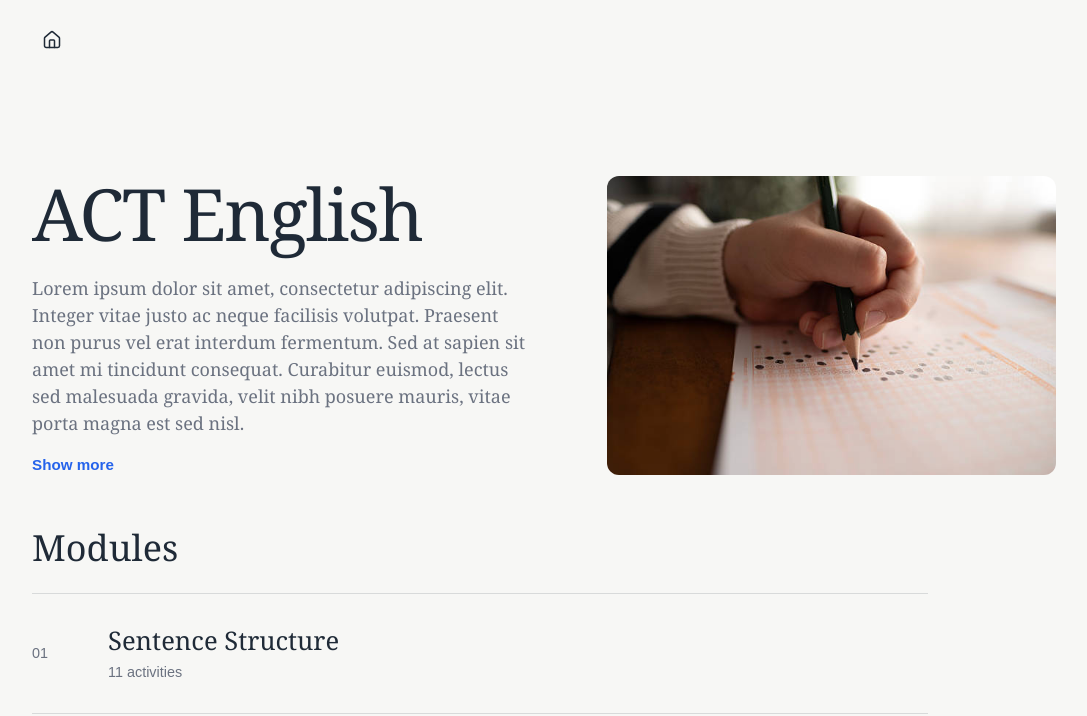
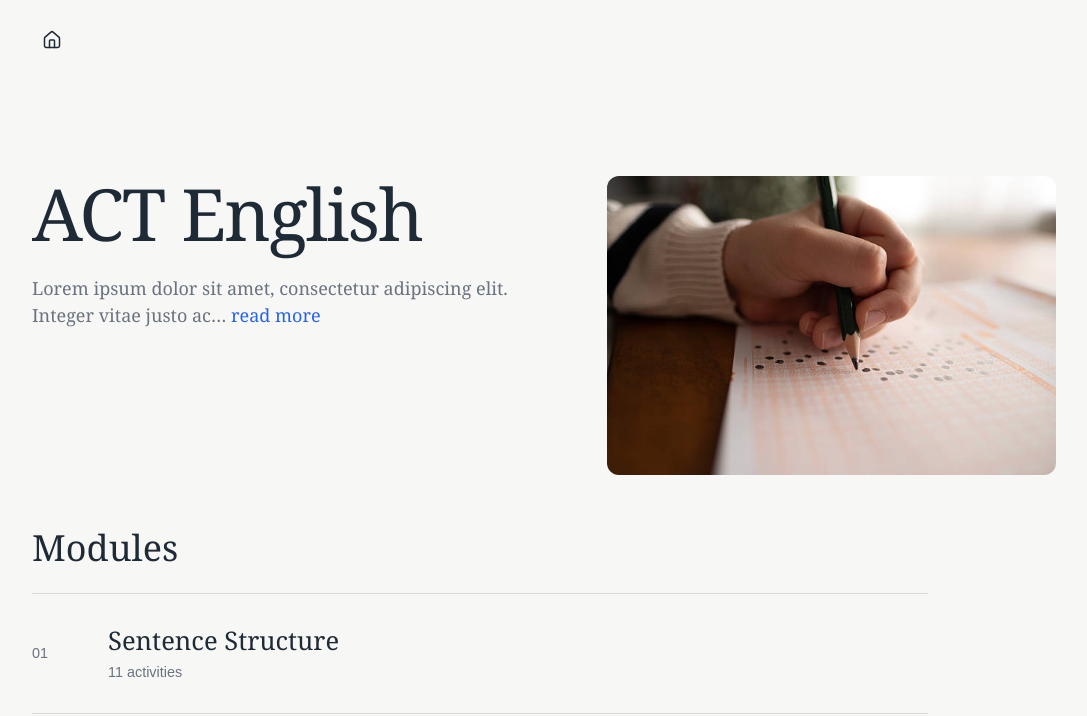
Before and after one commit to matt-mcwilliams/act-software-course, a Next.js app: page /courses/act-english in a window 1280 px wide. Shown: the top 716 px of the page, without its empty margins (96-1183 px from the left). Built offline with nearby package versions, Linux system fonts and the light colour scheme.

Commit message:
Place course description toggle inline with preview

```diff
--- a/src/app/globals.css
+++ b/src/app/globals.css
@@ -127,15 +127,8 @@ a:focus-visible {
 }
 
 .course-hero-copy {
-  display: flex;
   width: 100%;
   min-width: 0;
-  min-height: 0;
-  flex-direction: column;
-}
-
-.course-hero-copy--covered {
-  aspect-ratio: 5 / 3;
 }
 
 .course-long-description {
@@ -143,12 +136,6 @@ a:focus-visible {
   color: var(--color-muted);
   font-size: 1.125rem;
   line-height: 1.5;
-}
-
-.course-hero-copy--covered .course-long-description {
-  flex: 1 1 auto;
-  min-height: 0;
-  overflow: hidden;
 }
 
 .course-long-description p {
@@ -159,28 +146,13 @@ a:focus-visible {
   margin-bottom: 0;
 }
 
-.course-hero-copy--covered.course-hero-copy--expanded {
-  aspect-ratio: auto;
-}
-
-.course-hero-copy--covered.course-hero-copy--expanded .course-long-description {
-  flex: 0 0 auto;
-  overflow: visible;
-}
-
 .course-description-toggle {
-  align-self: flex-start;
-  flex: 0 0 auto;
-  margin-top: var(--space-4);
   padding: 0;
   border: 0;
   background: transparent;
   color: #2563eb;
   cursor: pointer;
-  font-family: var(--font-ui);
-  font-size: 0.95rem;
-  font-weight: 700;
-  line-height: 1.4;
+  font: inherit;
 }
 
 .course-description-toggle:hover {
@@ -421,20 +393,6 @@ a:focus-visible {
     grid-template-columns: 1fr;
   }
 
-  .course-hero-copy--covered {
-    aspect-ratio: auto;
-  }
-
-  .course-hero-copy--covered .course-long-description {
-    flex: 0 1 auto;
-    max-height: 12rem;
-  }
-
-  .course-hero-copy--covered.course-hero-copy--expanded
-    .course-long-description {
-    max-height: none;
-  }
-
   .course-link,
   .course-placeholder {
     min-height: auto;
--- a/src/components/course-hero-copy.tsx
+++ b/src/components/course-hero-copy.tsx
@@ -16,36 +16,38 @@ export function CourseHeroCopy({
   const [expanded, setExpanded] = useState(false);
   const descriptionId = useId();
   const paragraphs = longDescription.split("\n\n");
+  const previewText = longDescription
+    .replace(/\s+/g, " ")
+    .slice(0, 80)
+    .trimEnd();
+
+  const toggle = (
+    <button
+      aria-controls={descriptionId}
+      aria-expanded={expanded}
+      className="course-description-toggle"
+      onClick={() => setExpanded((isExpanded) => !isExpanded)}
+      type="button"
+    >
+      {expanded ? "read less" : "read more"}
+    </button>
+  );
 
   return (
-    <div
-      className={
-        [
-          "course-hero-copy",
-          hasCover && "course-hero-copy--covered",
-          expanded && "course-hero-copy--expanded",
-        ]
-          .filter(Boolean)
-          .join(" ")
-      }
-    >
+    <div className="course-hero-copy">
       <h1 className="page-title">{title}</h1>
       <div className="course-long-description" id={descriptionId}>
-        {paragraphs.map((paragraph, index) => (
-          <p key={`${index}-${paragraph.slice(0, 12)}`}>{paragraph}</p>
-        ))}
+        {hasCover && !expanded ? (
+          <p>{previewText}… {toggle}</p>
+        ) : (
+          paragraphs.map((paragraph, index) => (
+            <p key={`${index}-${paragraph.slice(0, 12)}`}>
+              {paragraph}
+              {hasCover && index === paragraphs.length - 1 && <> {toggle}</>}
+            </p>
+          ))
+        )}
       </div>
-      {hasCover && (
-        <button
-          aria-controls={descriptionId}
-          aria-expanded={expanded}
-          className="course-description-toggle"
-          onClick={() => setExpanded((isExpanded) => !isExpanded)}
-          type="button"
-        >
-          {expanded ? "Show less" : "Show more"}
-        </button>
-      )}
     </div>
   );
 }
```
